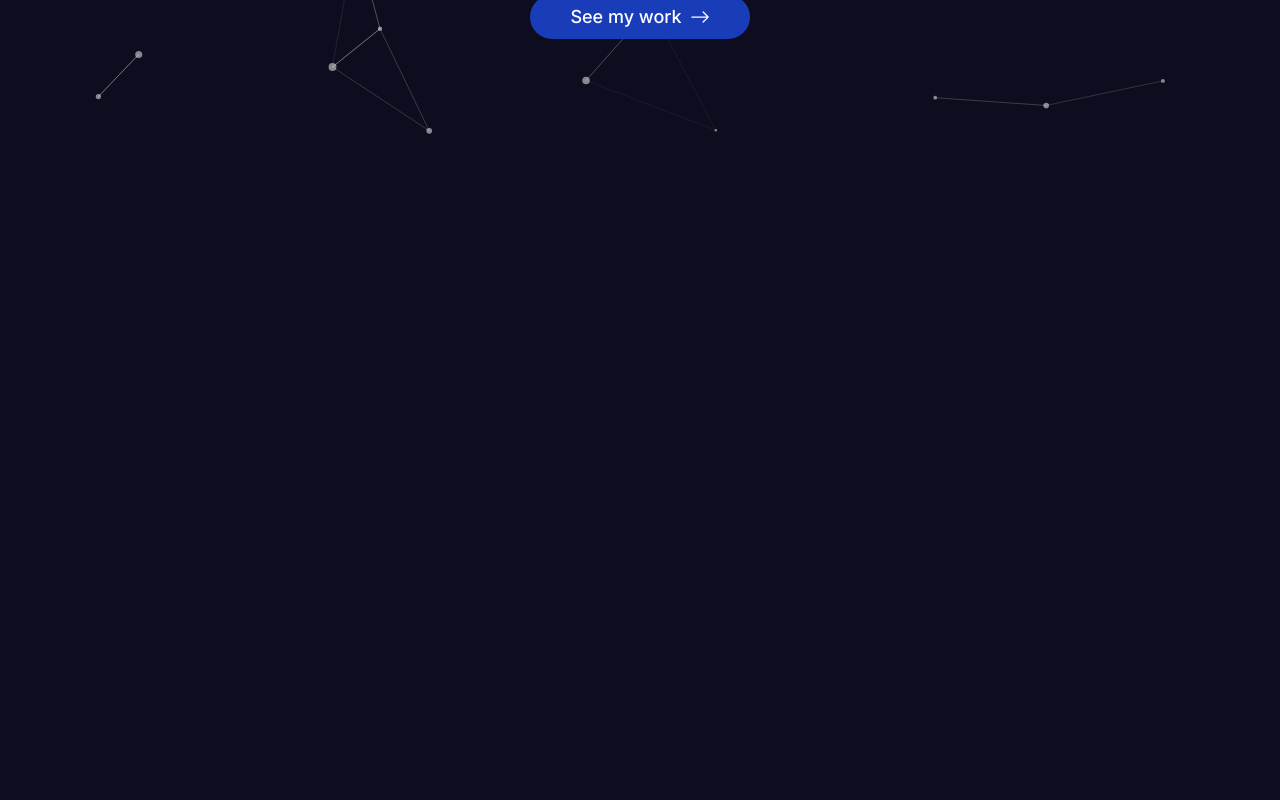
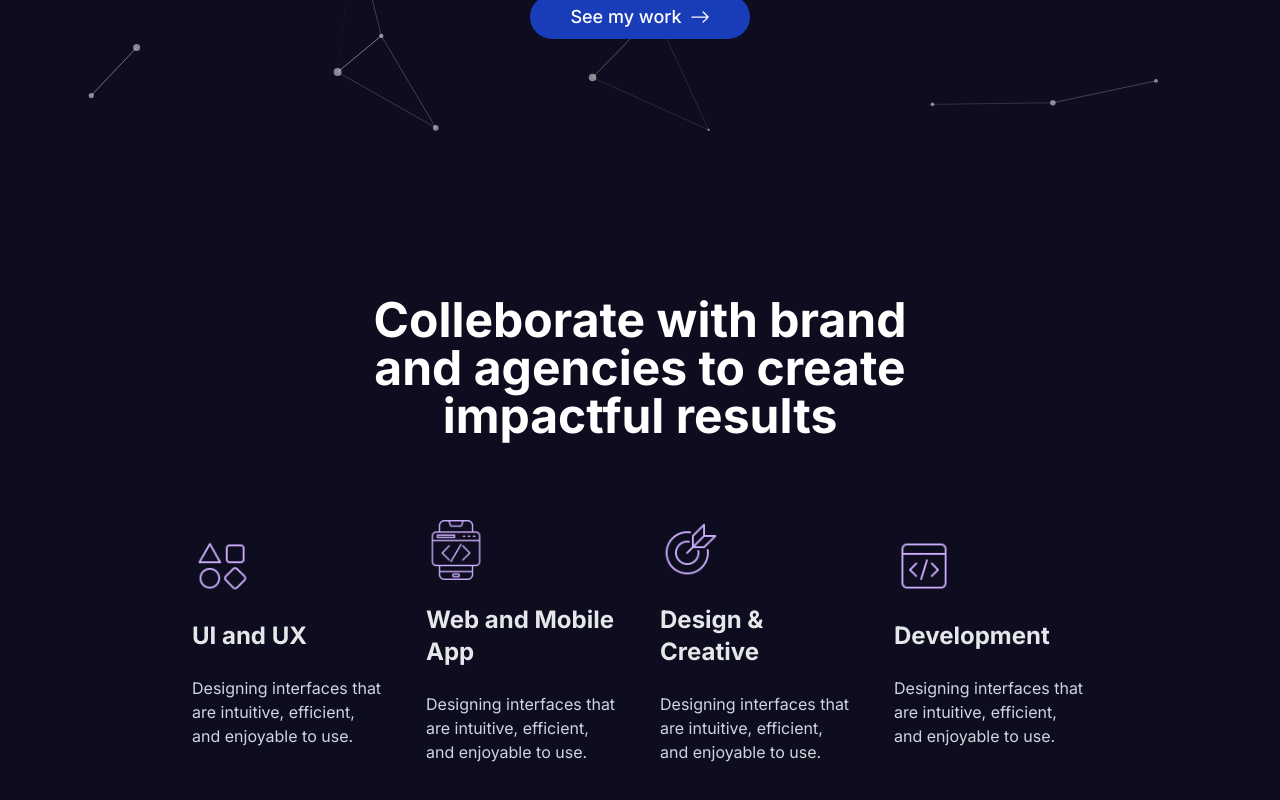
Before and after one commit to Rahul-dev02/Portfolio, a Next.js app: page / in a window 1280 px wide. Shown: the part 568-1368 px from the top of the page. Before the commit the page ends 800 px from the top, so only its background shows below. Built offline with nearby package versions, Linux system fonts and the light colour scheme.

Commit message:
Services

```diff
--- a/components/Home/Home.tsx
+++ b/components/Home/Home.tsx
@@ -1,11 +1,13 @@
 import React from 'react'
 import Hero from './Hero/Hero'
+import Services from './Services/Services'
 
 const Home = () => {
   return (
     <div className='overflow-hidden '>
 
      <Hero/>
+     <Services/>
     </div>
   )
 }
--- /dev/null
+++ b/components/Home/Services/ServiceCard.tsx
@@ -0,0 +1,23 @@
+import Image from 'next/image'
+import React from 'react'
+
+type Props={
+    icon:string,
+    name:string,
+    description:string
+}
+const ServiceCard = ({icon,name,description}:Props) => {
+  return (
+    <div>
+      <Image src={icon} alt='img' width={60} height={60}/>
+      <h1 className='mt-6 text-xl md:text-2xl font-bold text-gray-200'>
+        {name}
+      </h1>
+      <p className='mt-6 text-gray-300'>
+        {description}
+      </p>
+    </div>
+  )
+}
+
+export default ServiceCard
--- /dev/null
+++ b/components/Home/Services/Services.tsx
@@ -0,0 +1,48 @@
+import React from 'react'
+import ServiceCard from './ServiceCard'
+
+const Services = () => {
+  return (
+    <div className='pt-16 pb-16'>
+      <h1 className='text-center text-2xl md:text-4xl xl:text-5xl  font-bold text-white'>
+        Colleborate with brand<br/>
+        and agencies to create<br/>
+        impactful results
+         </h1>
+
+         <div className="w-[90%] sm:w-[70%] mx-auto grid grid-cols-1 md:grid-cols-2 xl:grid-cols-4
+         gap-10 mt-20 items-center">
+            <div>
+                <ServiceCard
+                icon="/images/s1.png"
+                name="UI and UX"
+                description="Designing interfaces that are intuitive, efficient, and enjoyable to use."
+                />
+            </div>
+            <div>
+                <ServiceCard
+                icon="/images/s2.png"
+                name="Web and Mobile App"
+                description="Designing interfaces that are intuitive, efficient, and enjoyable to use."
+                />
+            </div>
+            <div>
+                <ServiceCard
+                icon="/images/s3.png"
+                name="Design & Creative"
+                description="Designing interfaces that are intuitive, efficient, and enjoyable to use."
+                />
+            </div>
+            <div>
+                <ServiceCard
+                icon="/images/s4.png"
+                name="Development"
+                description="Designing interfaces that are intuitive, efficient, and enjoyable to use."
+                />
+            </div>
+         </div>
+    </div>
+  )
+}
+
+export default Services
```
